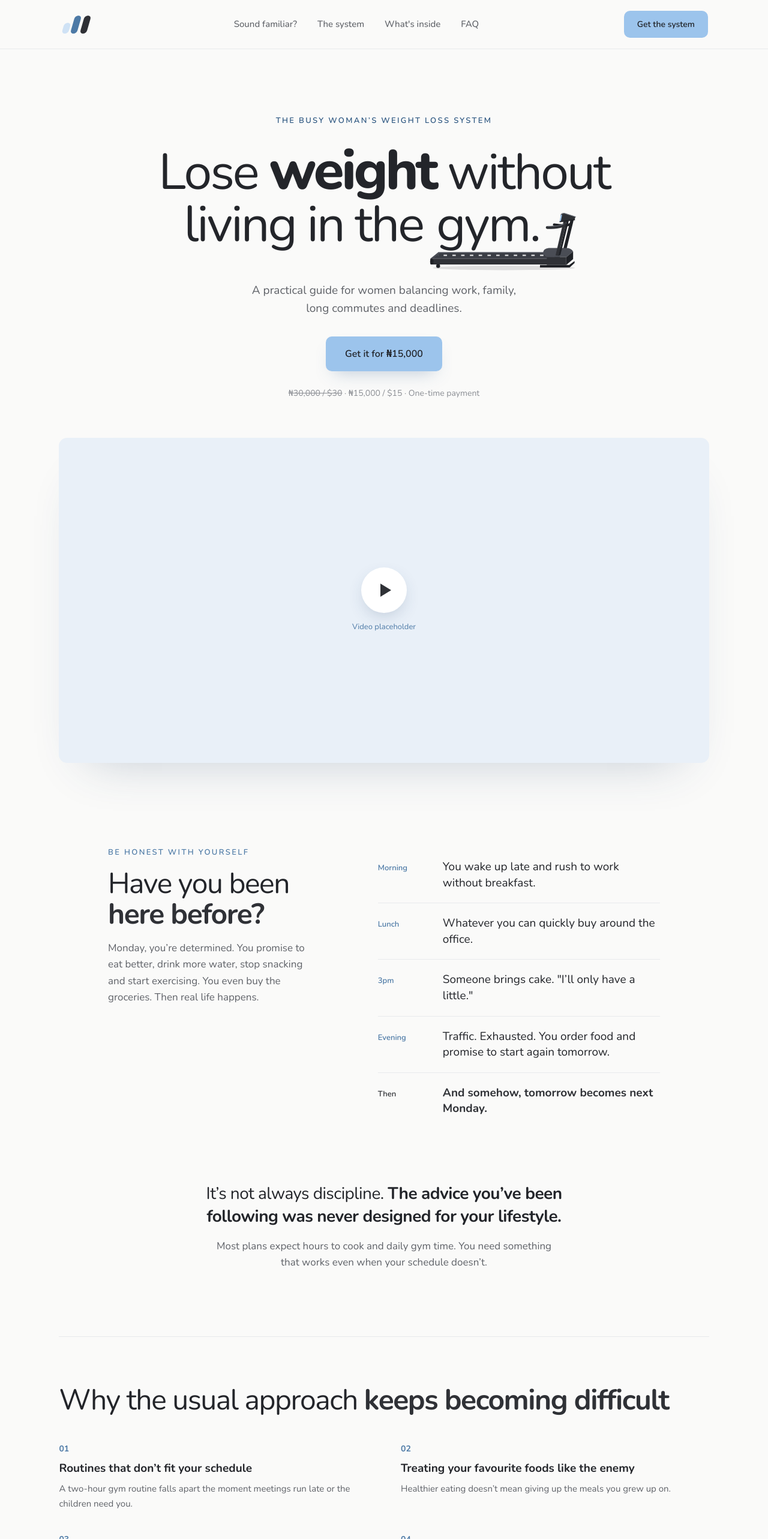
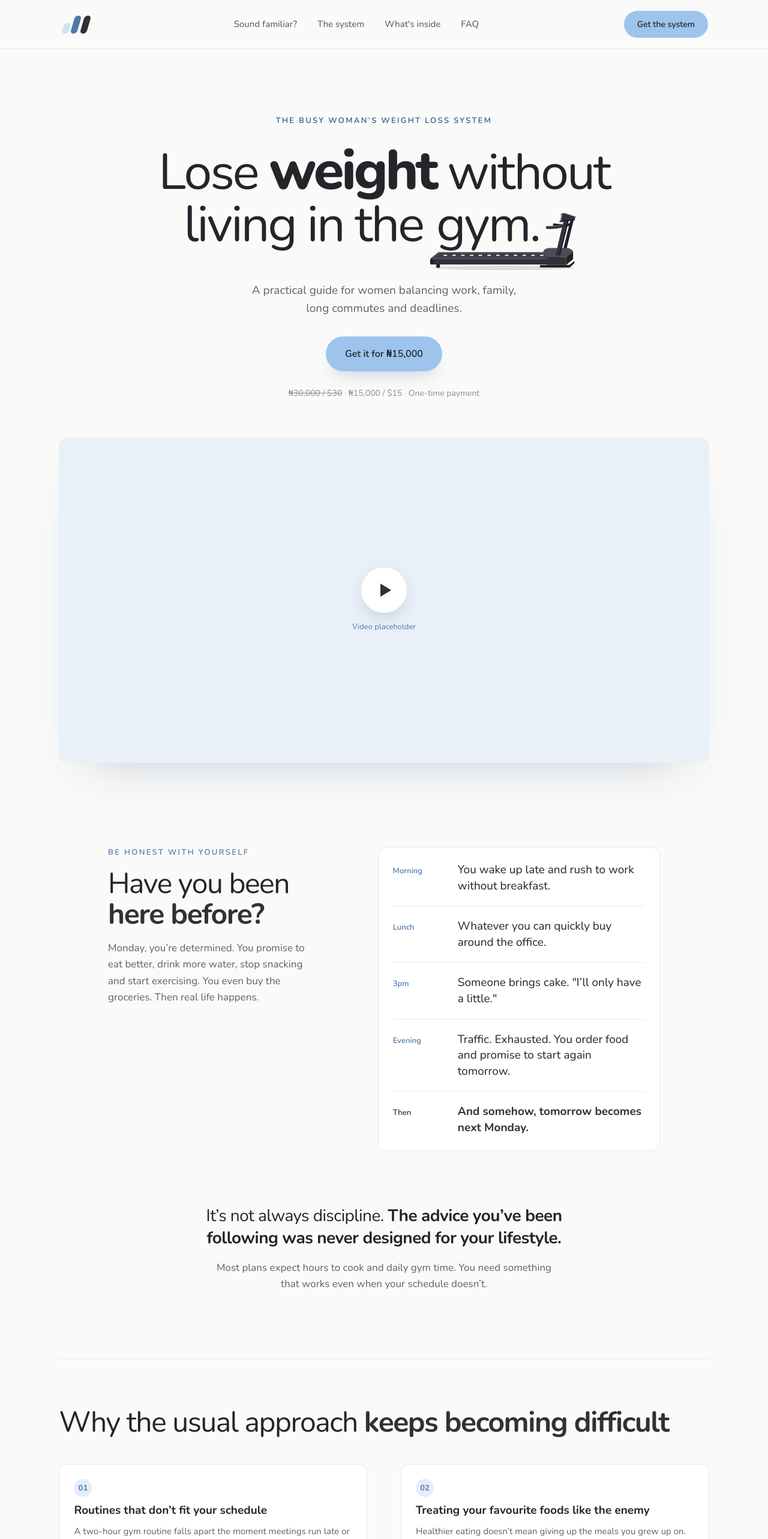
Before and after one commit to successdanesy/busy-woman-weight-loss, a React (Vite) app: page / in a window 1280 px wide. Shown: the top 2566 px of the page at 60% size. Built offline with nearby package versions, Linux system fonts and the light colour scheme.

Commit message:
Pill-shape primary buttons, add boxed card treatment per section
Round all purchase CTAs to full pills and give the week timeline,
why-it's-difficult grid and system grid distinct boxed/card
treatments for clearer visual separation between sections.

```diff
--- a/src/components/Header.jsx
+++ b/src/components/Header.jsx
@@ -46,7 +46,7 @@ export default function Header() {
 
           <a
             href="https://nestuge.com/busywomanweightloss"
-            className="hidden min-[900px]:inline-block whitespace-nowrap text-[14px] font-semibold rounded-btn"
+            className="hidden min-[900px]:inline-block whitespace-nowrap text-[14px] font-semibold rounded-full"
             style={{ padding: '12px 22px', background: '#9cc4ec', color: '#1f2126' }}
             onMouseEnter={(e) => (e.currentTarget.style.background = '#87b5e3')}
             onMouseLeave={(e) => (e.currentTarget.style.background = '#9cc4ec')}
@@ -86,7 +86,7 @@ export default function Header() {
             <a
               href="https://nestuge.com/busywomanweightloss"
               onClick={closeMenu}
-              className="mt-3 text-center text-[16px] font-semibold rounded-btn"
+              className="mt-3 text-center text-[16px] font-semibold rounded-full"
               style={{ padding: 16, background: '#9cc4ec', color: '#1f2126' }}
             >
               Get the system · ₦15,000
--- a/src/components/Hero.jsx
+++ b/src/components/Hero.jsx
@@ -62,7 +62,7 @@ export default function Hero() {
         <div className="flex flex-wrap justify-center items-center gap-[22px] mt-1.5">
           <a
             href="https://nestuge.com/busywomanweightloss"
-            className="whitespace-nowrap text-[16px] font-semibold rounded-btn"
+            className="whitespace-nowrap text-[16px] font-semibold rounded-full"
             style={{
               padding: '17px 32px',
               background: '#9cc4ec',
--- a/src/components/Offer.jsx
+++ b/src/components/Offer.jsx
@@ -81,7 +81,7 @@ export default function Offer() {
           </span>
           <a
             href="https://nestuge.com/busywomanweightloss"
-            className="mt-1.5 flex justify-center text-[16px] font-bold rounded-btn"
+            className="mt-1.5 flex justify-center text-[16px] font-bold rounded-full"
             style={{ padding: '18px 32px', background: '#9cc4ec', color: '#1f2126' }}
             onMouseEnter={(e) => (e.currentTarget.style.background = '#87b5e3')}
             onMouseLeave={(e) => (e.currentTarget.style.background = '#9cc4ec')}
--- a/src/components/StickyBar.jsx
+++ b/src/components/StickyBar.jsx
@@ -31,7 +31,7 @@ export default function StickyBar({ enabled = true }) {
       </span>
       <a
         href="https://nestuge.com/busywomanweightloss"
-        className="whitespace-nowrap text-[14px] font-bold rounded-btn"
+        className="whitespace-nowrap text-[14px] font-bold rounded-full"
         style={{ padding: '11px 20px', background: '#fff', color: '#2f3136' }}
       >
         Get access
--- a/src/components/SystemSection.jsx
+++ b/src/components/SystemSection.jsx
@@ -40,10 +40,14 @@ export default function SystemSection() {
         style={{ gridTemplateColumns: 'repeat(auto-fit,minmax(min(100%,270px),1fr))' }}
       >
         {ITEMS.map((item, i) => (
-          <div key={item.title} className="flex gap-4 items-start">
+          <div
+            key={item.title}
+            className="flex gap-4 items-start rounded-card"
+            style={{ padding: 20, background: '#f4f8fc' }}
+          >
             <span
-              className="flex-none w-[38px] h-[38px] rounded-tile flex items-center justify-center text-[14px] font-bold"
-              style={{ background: '#e3eefa', color: '#2f3136' }}
+              className="flex-none w-[38px] h-[38px] rounded-full flex items-center justify-center text-[14px] font-bold"
+              style={{ background: '#9cc4ec', color: '#1f2126' }}
             >
               {i + 1}
             </span>
--- a/src/components/Week.jsx
+++ b/src/components/Week.jsx
@@ -39,7 +39,10 @@ export default function Week() {
         </p>
       </div>
 
-      <div className="flex flex-col min-w-0" style={{ flex: '1.4 1 340px' }}>
+      <div
+        className="flex flex-col min-w-0 rounded-panel border border-border1"
+        style={{ flex: '1.4 1 340px', padding: '4px 24px', background: '#fff' }}
+      >
         {ROWS.map((row) => (
           <div
             key={row.label}
--- a/src/components/WhatIf.jsx
+++ b/src/components/WhatIf.jsx
@@ -71,7 +71,7 @@ export default function WhatIf() {
           </p>
           <a
             href="https://nestuge.com/busywomanweightloss"
-            className="whitespace-nowrap text-[15px] font-semibold rounded-btn"
+            className="whitespace-nowrap text-[15px] font-semibold rounded-full"
             style={{ padding: '16px 30px', background: '#9cc4ec', color: '#1f2126' }}
             onMouseEnter={(e) => (e.currentTarget.style.background = '#87b5e3')}
             onMouseLeave={(e) => (e.currentTarget.style.background = '#9cc4ec')}
--- a/src/components/WhyDifficult.jsx
+++ b/src/components/WhyDifficult.jsx
@@ -39,8 +39,15 @@ export default function WhyDifficult() {
           style={{ gridTemplateColumns: 'repeat(auto-fit,minmax(min(100%,340px),1fr))' }}
         >
           {ITEMS.map((item) => (
-            <div key={item.n} className="flex flex-col gap-2.5">
-              <span className="text-[14px] font-bold" style={{ color: '#4d7aa6' }}>
+            <div
+              key={item.n}
+              className="flex flex-col gap-2.5 rounded-card border border-border1"
+              style={{ padding: 24, background: '#fff' }}
+            >
+              <span
+                className="inline-flex items-center justify-center text-[13px] font-bold rounded-full"
+                style={{ width: 30, height: 30, background: '#e3eefa', color: '#4d7aa6' }}
+              >
                 {item.n}
               </span>
               <h3 className="m-0 text-[19px] font-bold" style={{ lineHeight: 1.3 }}>
```
